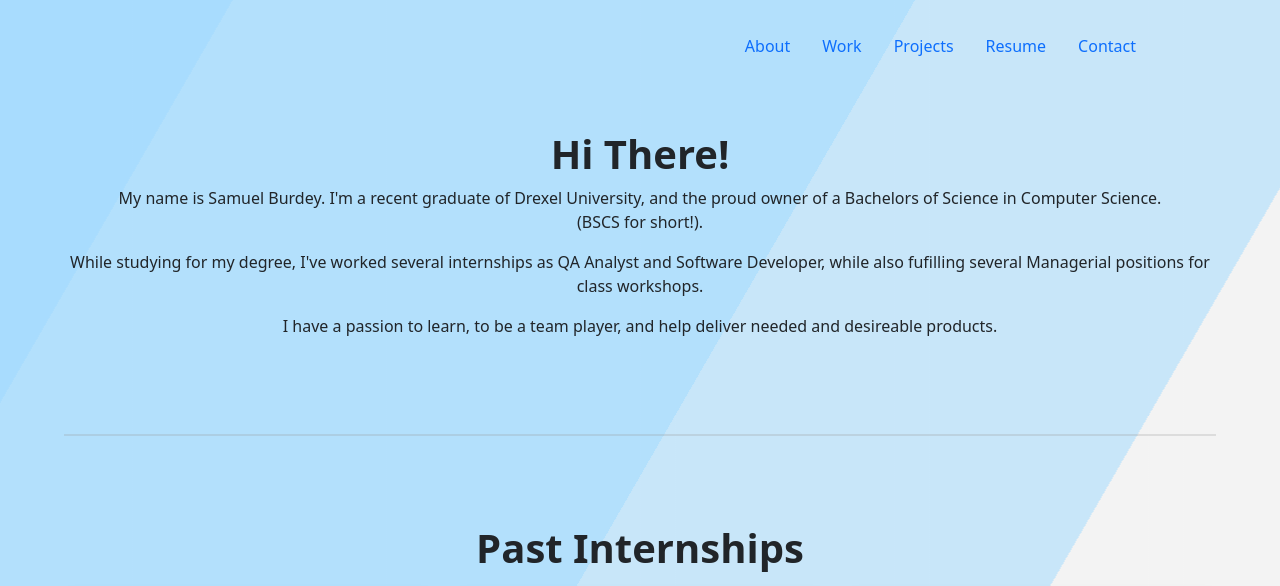
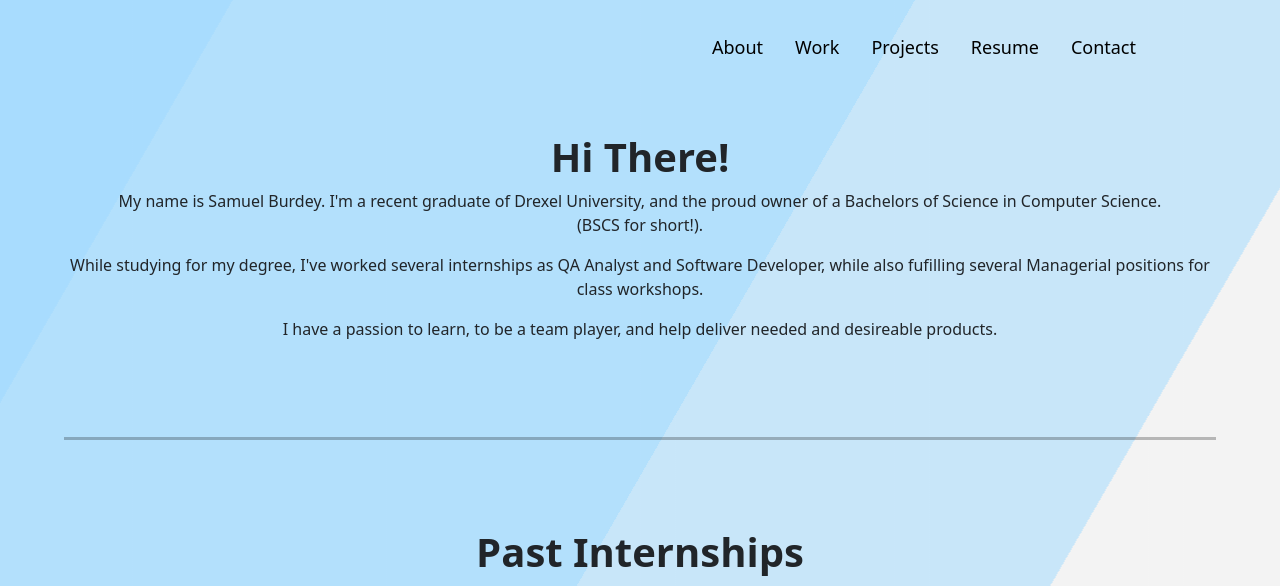
Before and after one commit to SamBurdey/Personal_Website, a plain HTML site: page index.html in a window 1280 px wide. Shown: the top 586 px of the page. Drawn offline with nearby package versions, Linux system fonts and the light colour scheme.

Commit message:
Bolder Desktop Navs
Made Desktop Nav items more bolder on hover, more obvious that they are Nav items

```diff
--- a/index.html
+++ b/index.html
@@ -29,19 +29,19 @@
   <div id="Navs">
     <ul class="nav justify-content-end">
       <li class="nav-item">
-        <a class="nav-link active" aria-current="page" href="#About">About</a>
+        <a class="nav-link active nav-li-item" aria-current="page" href="#About">About</a>
       </li>
       <li class="nav-item">
-        <a class="nav-link" href="#Work">Work</a>
+        <a class="nav-link nav-li-item" href="#Work">Work</a>
       </li>
       <li class="nav-item">
-        <a class="nav-link" href="#Projects">Projects</a>
+        <a class="nav-link nav-li-item" href="#Projects">Projects</a>
       </li>
       <li class="nav-item">
-        <a class="nav-link" href="#Resume">Resume</a>
+        <a class="nav-link nav-li-item" href="#Resume">Resume</a>
       </li>
       <li class="nav-item">
-        <a class="nav-link" href="#Contact">Contact</a>
+        <a class="nav-link nav-li-item" href="#Contact">Contact</a>
       </li>
     </ul>
   </div>
@@ -107,8 +107,8 @@
     </figure>
   </div>
 
+  <!-- Solid divider -->
   <div class="mb-4">
-    <!-- Solid divider -->
     <hr class="solid">
   </div>
 
--- a/mystyle.css
+++ b/mystyle.css
@@ -85,7 +85,8 @@
 
 /* Reference From Boostrapious @ https://bootstrapious.com/p/bootstrap-divider */
 hr.solid {
-    border-top: 2px solid #999;
+    /*border-top: 2px solid #999;*/
+    border-top: 3px solid rgb(0, 0, 0);
     margin-left: 5%;
     margin-right: 5%;
 }
@@ -193,3 +194,15 @@ animation-duration:5s;
     transform:translateX(25%);
 }
 }
+
+/* Nav Item Hover Effect */
+a.nav-li-item {
+    font-size: 1.125em;
+    color: black;
+}
+
+a.nav-li-item:hover{
+    font-weight: bold;
+    transform: scale(1.05);
+    box-shadow: 0 10px 20px rgba(0,0,0,.12), 0 4px 8px rgba(0,0,0,.06);
+}
```
